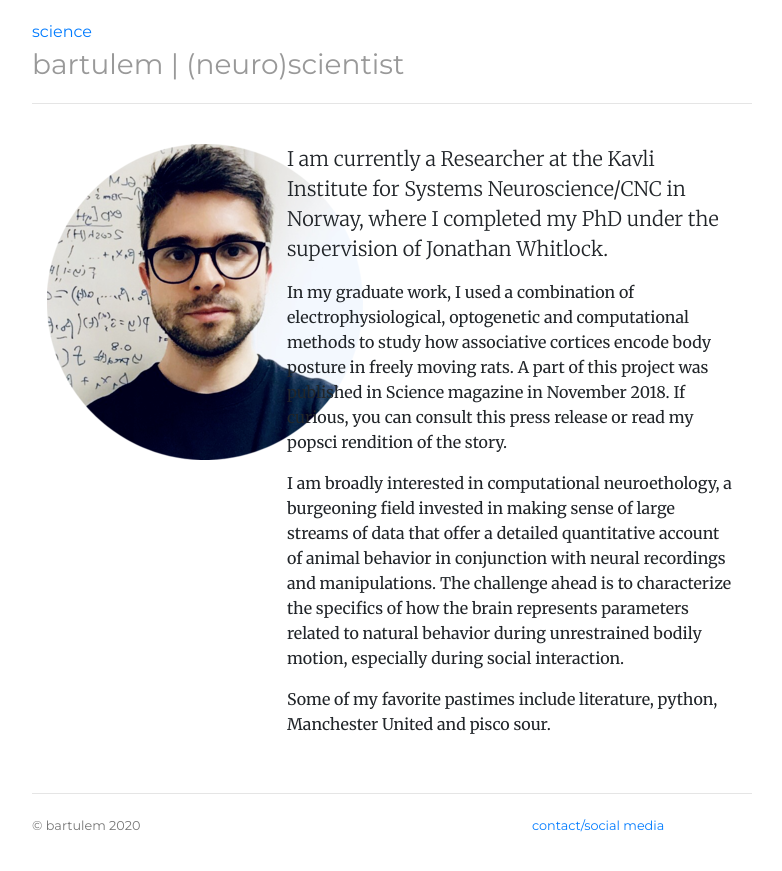
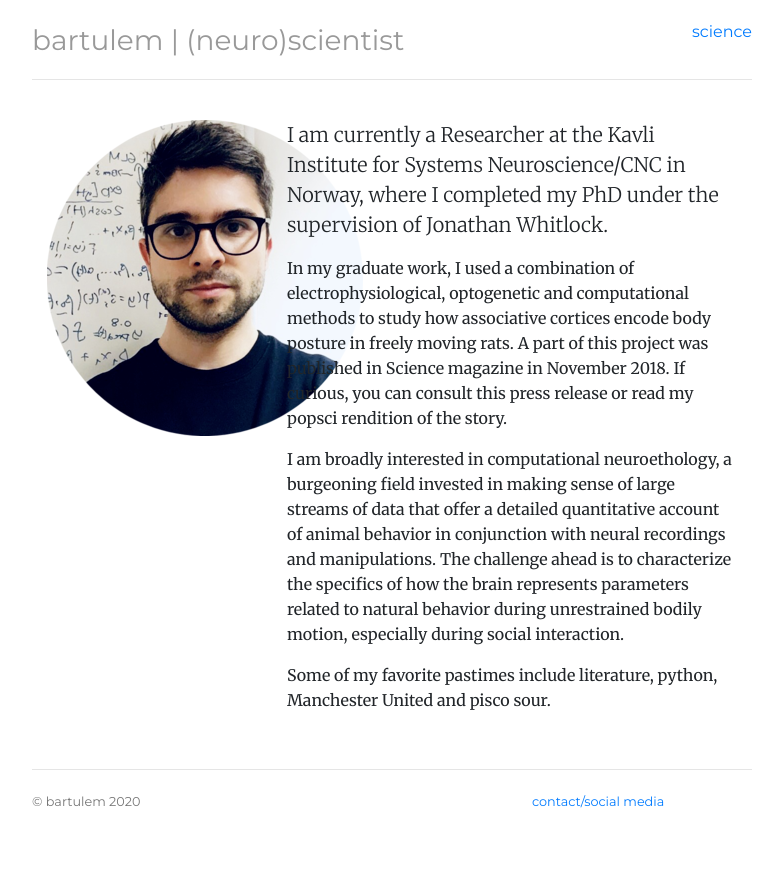
Before and after one commit to bartulem/bartulem.github.io, a Jekyll site: the page built from index.html, in a window 1280 px wide. Shown: the top 871 px of the page, without its empty margins (248-1030 px from the left). Built offline with Jekyll 4.4.1, drawn with Linux system fonts in a browser that asks for light colours.

Commit message:
Update header.html

```diff
--- a/_includes/header.html
+++ b/_includes/header.html
@@ -1,5 +1,5 @@
 <div class="header">
-	<ul class="nav nav-pills pull-right">
+	<ul class="nav nav-pills float-right">
 		<li class="{{ page.science }}"><a href="/science" title="science">science</a></li>
 		<!--  <li class="{{ page.inexile }}"><a href="/inexile" title="inexile">in exile</a></li> -->
 		<!--  <li class="{{ page.resources }}"><a href="/resources" title="Notes">resources</a></li> -->
```
